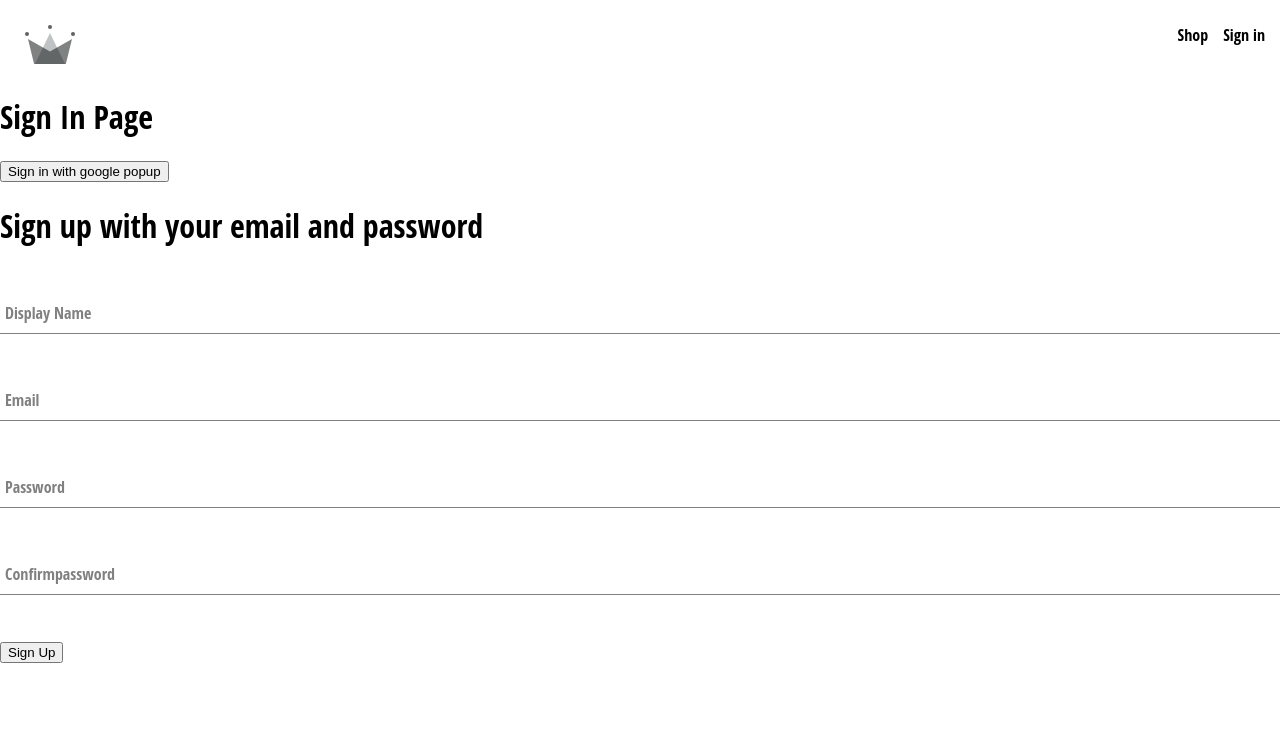
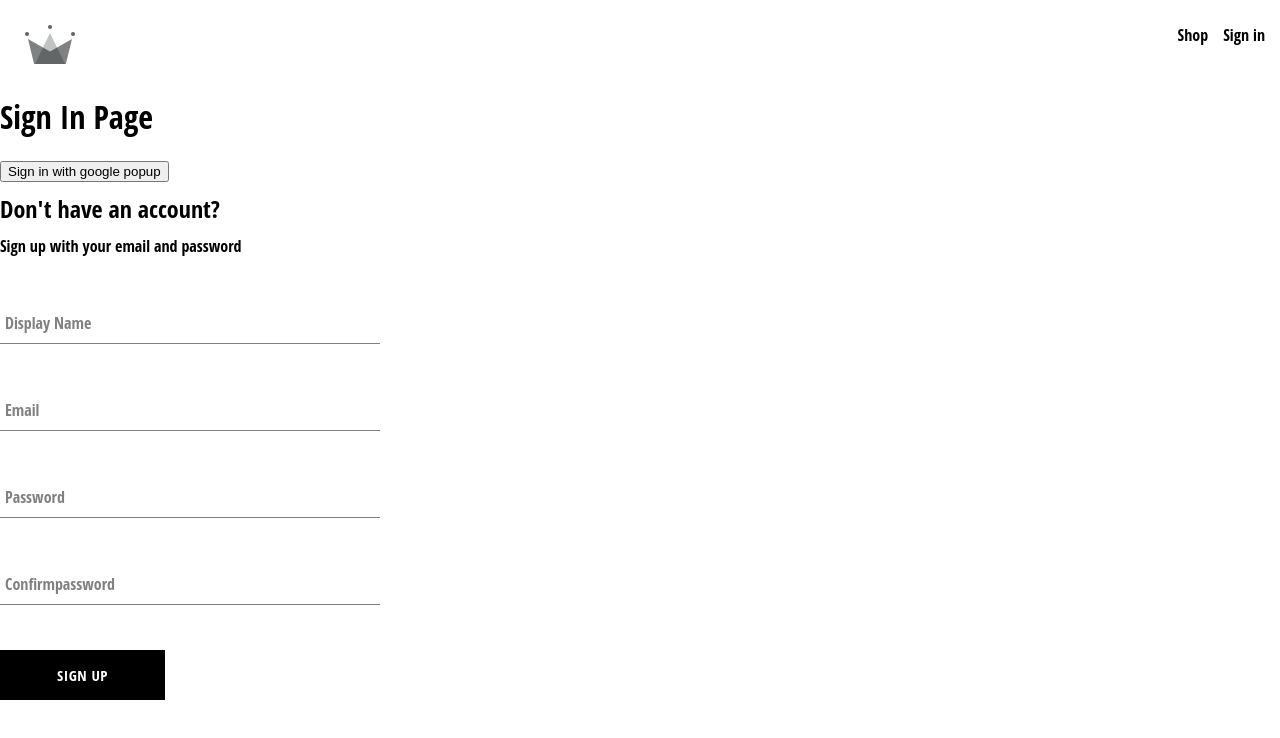
Before and after one commit to reza1992asadi/OnlineShop, a React (Create React App) app in the folder crwn-clothing/: page /signin in a window 1280 px wide. Shown: the top 738 px of the page. Built offline with nearby package versions, Linux system fonts and the light colour scheme.

Commit message:
styling buttons, finishing signup-form

```diff
--- /dev/null
+++ b/crwn-clothing/src/components/button/button.component.jsx
@@ -0,0 +1,17 @@
+
+import './button.styles.scss'
+
+const BUTTON_TYPE_CLASSES = {
+    google:  'google-sign-in',
+    inverted: 'inverted'
+}
+
+const Button = ({children, buttonType, ...otherProps}) => {
+    return (
+        <button className={`button-container ${BUTTON_TYPE_CLASSES[buttonType]}`} {...otherProps}>
+            {children}
+        </button>
+    )
+};
+
+export default Button;
--- /dev/null
+++ b/crwn-clothing/src/components/button/button.styles.scss
@@ -0,0 +1,46 @@
+.button-container {
+  min-width: 165px;
+  width: auto;
+  height: 50px;
+  letter-spacing: 0.5px;
+  line-height: 50px;
+  padding: 0 35px 0 35px;
+  font-size: 15px;
+  background-color: black;
+  color: white;
+  text-transform: uppercase;
+  font-family: 'Open Sans Condensed';
+  font-weight: bolder;
+  border: none;
+  cursor: pointer;
+  display: flex;
+  justify-content: center;
+
+  &:hover {
+    background-color: white;
+    color: black;
+    border: 1px solid black;
+  }
+
+  &.google-sign-in {
+    background-color: #4285f4;
+    color: white;
+
+    &:hover {
+      background-color: #357ae8;
+      border: none;
+    }
+  }
+
+  &.inverted {
+    background-color: white;
+    color: black;
+    border: 1px solid black;
+
+    &:hover {
+      background-color: black;
+      color: white;
+      border: none;
+    }
+  }
+}
--- a/crwn-clothing/src/components/form-input/form-input.component.jsx
+++ b/crwn-clothing/src/components/form-input/form-input.component.jsx
@@ -2,19 +2,10 @@
 const FormInput = ({label, ...otherProps}) => {
     return (
         <div className="group">
+            <input className="form-input" {...otherProps} />
           {label && (  <label className={`${otherProps.value?.length ? 'shrink' : null} form-input-label`}>{label}</label>)}
-            <input className="form-input" {...otherProps} />
         </div>
     )
 }
 
-// const FormInput = ({label, ...otherProps}) => {
-//   return (
-//     <div>
-//       <label>{label}</label>
-//       <input {...otherProps} />
-//     </div>
-//   )
-// }
-
 export default FormInput ;
--- a/crwn-clothing/src/components/sign-up-form/sign-up-form.component.jsx
+++ b/crwn-clothing/src/components/sign-up-form/sign-up-form.component.jsx
@@ -1,9 +1,11 @@
 import {useState} from 'react';
-import { createAuthUserWithEmailAndPassword } from '../../utils/firebase/firebase.utils';
+import {createAuthUserWithEmailAndPassword, createUserDocumentFromAuth} from '../../utils/firebase/firebase.utils';
 import FormInput from '../form-input/form-input.component';
+import './sign-up-form.styles.scss' ;
+import Button from '../button/button.component';
 
 const defaultFormFields = {
-    displayname: '',
+    displayName: '',
     email:'',
     password:'',
     confirmPassword:''
@@ -15,6 +17,10 @@
 
     console.log(formFields);
 
+    const resetFormfields = () => {
+        setFormFields(defaultFormFields);
+    }
+
     const handleSubmit = async (event) => {
         event.preventDefault();
 
@@ -23,8 +29,10 @@
             return;
         }
         try {
-            const response = createAuthUserWithEmailAndPassword(email, password);
-            console.log(response);
+            const {user} = await createAuthUserWithEmailAndPassword(email, password);
+
+            await createUserDocumentFromAuth(user, {displayName})
+            resetFormfields();
         }catch(error){
             console.log('user creation encoutnered an error', error);
         }
@@ -36,8 +44,9 @@
     };
 
     return (
-        <div>
-            <h1>Sign up with your email and password</h1>
+        <div className='sign-up-container'>
+            <h2>Don't have an account?</h2>
+            <span>Sign up with your email and password</span>
             <form onSubmit={handleSubmit}>
                 <FormInput
                 label="Display Name"
@@ -71,7 +80,7 @@
                  name='confirmPassword'
                  value={confirmPassword}
                 />
-                <button type="submit">Sign Up</button>
+                <Button type="submit">Sign Up</Button>
             </form>
         </div>
     )
--- /dev/null
+++ b/crwn-clothing/src/components/sign-up-form/sign-up-form.styles.scss
@@ -0,0 +1,9 @@
+.sign-up-container {
+    display: flex;
+    flex-direction: column;
+    width: 380px ;
+
+    h2 {
+        margin: 10px 0;
+    }
+}
--- a/crwn-clothing/src/utils/firebase/firebase.utils.js
+++ b/crwn-clothing/src/utils/firebase/firebase.utils.js
@@ -9,7 +9,7 @@
     storageBucket: "crown-clothing-db-cd733.firebasestorage.app",
     messagingSenderId: "850973645781",
     appId: "1:850973645781:web:a49aa77b934ee82d19fb5c"
-  };
+   };
 
   // Initialize Firebase
   const app = initializeApp(firebaseConfig);
@@ -24,7 +24,7 @@
   export const db = getFirestore() ;  //this is going to directly point to our database.
 
   // this method aims to get the data that user uses while authenticating and store it in firestore.
-  export const createUserDocumentFromAuth = async (userAuth) => {
+  export const createUserDocumentFromAuth = async (userAuth, additionalInformation={}) => {
       const userDocRef = doc(db, 'users', userAuth.uid)
       console.log(userDocRef) ;
       const userSnapshot = await getDoc(userDocRef);
@@ -38,7 +38,8 @@
             await setDoc(userDocRef, {
                displayName,
                email,
-               createdAt
+               createdAt,
+               ...additionalInformation,
             });
          } catch(error) {
             console.log('error creating the user', error.message);
```
